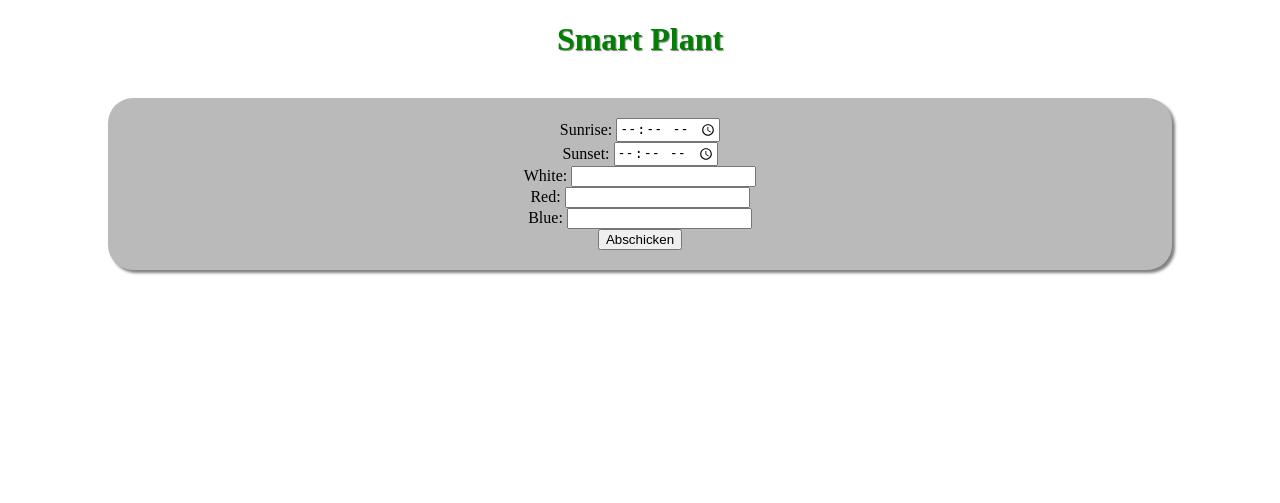
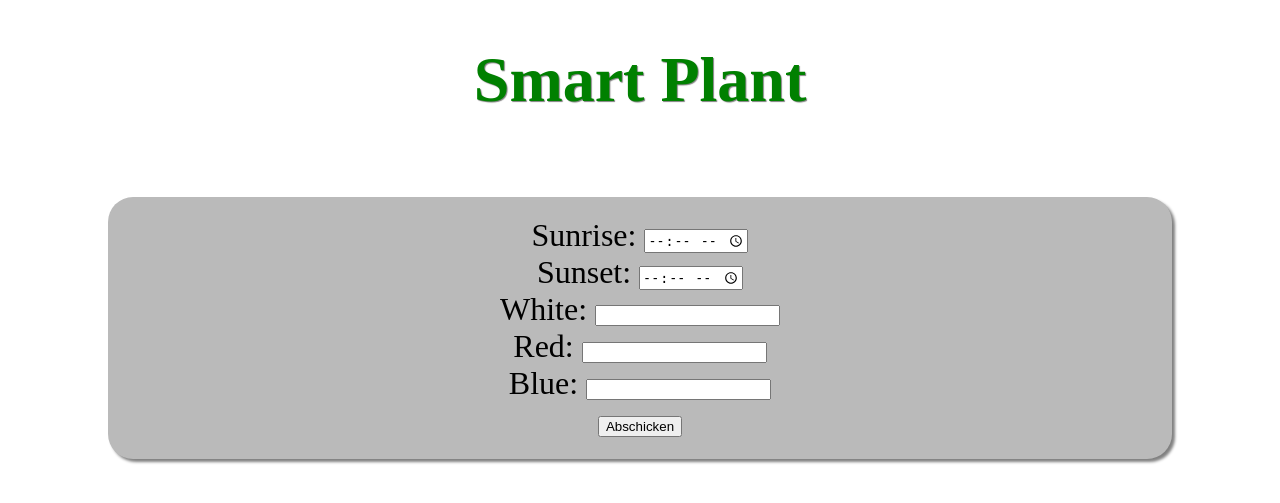
Before and after one commit to maximilian-lewald/SmartPlant, a Flask app: template templates/index.html in a window 1280 px wide. Shown: the top 503 px of the page. Run offline with Flask 2, Linux system fonts and the light colour scheme; the template is opened without the code that fills it, so the values that code supplies are empty.

Commit message:
Style text size

```diff
--- a/static/style.css
+++ b/static/style.css
@@ -4,6 +4,7 @@ body {
     margin-left: auto;
     margin-right: auto;
     justify-content:center;
+    font-size: 200%
 }
 
 #app_title {
```
